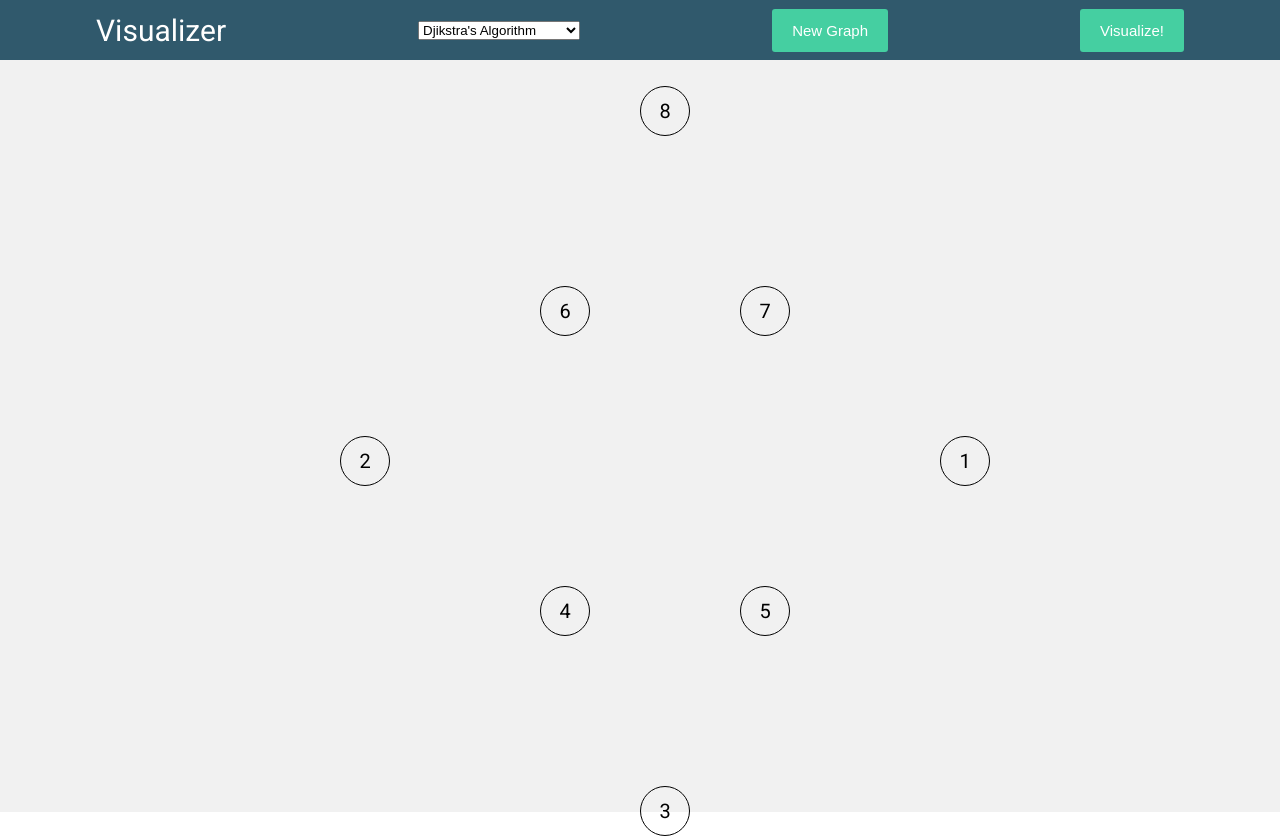
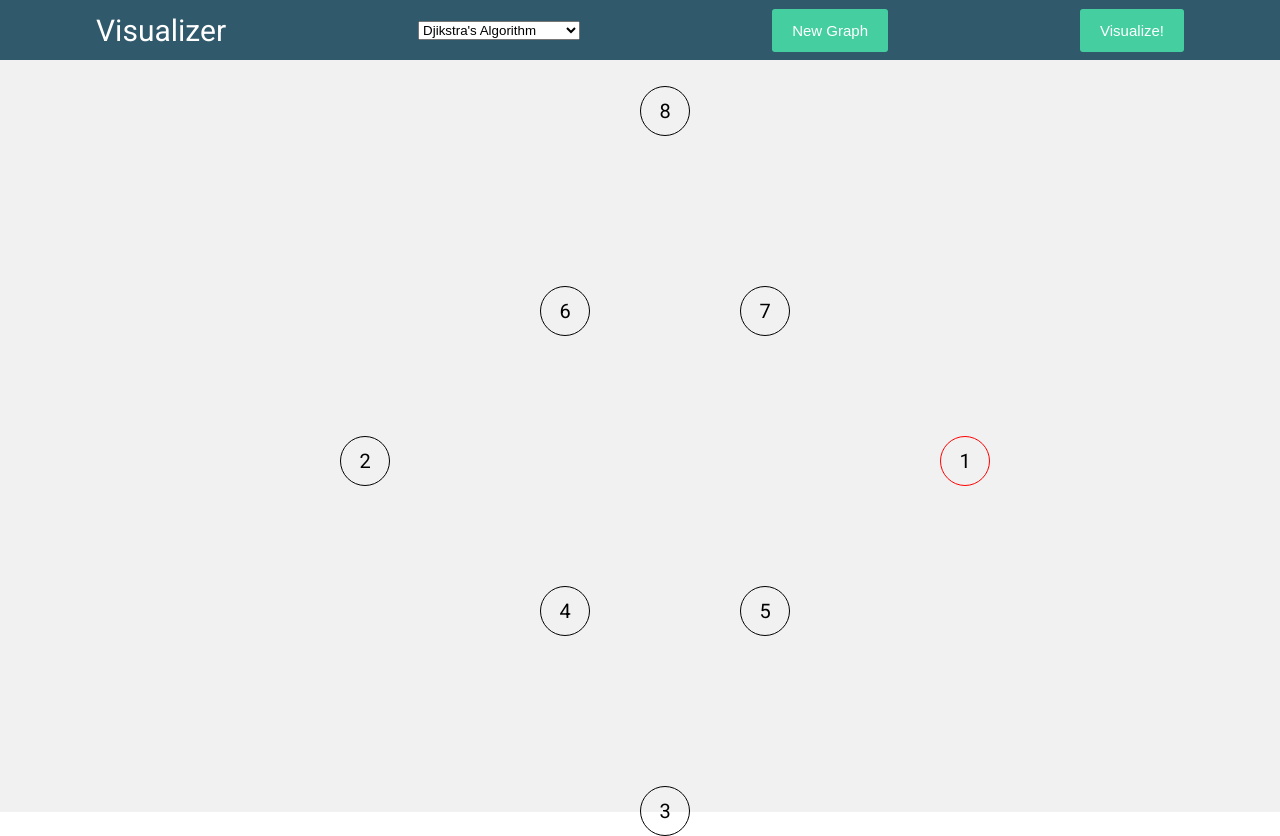
Before and after one commit to zamorai/visualizer, a React (Create React App) app: page / in a window 1280 px wide. Built offline with nearby package versions, Linux system fonts and the light colour scheme.

Commit message:
select random start node

```diff
--- a/src/App.js
+++ b/src/App.js
@@ -1,16 +1,23 @@
-import React from 'react';
+import React, { useState } from 'react';
 import Graph from './graph';
 import Header from './header';
 
+const nodes = [1,2,3,4,5,6,7,8];
 
 export default function App() {
+  const[selected, setSelected] = useState(1)
+  console.log(selected);
+  const randomSelect = () => {
+    setSelected(Math.floor(Math.random()*10%8+1))
+  }
+
   return (
     <div className="container">
 
-      <Header/>
+      <Header random={randomSelect} />
 
       <section className="body">
-        <Graph />
+        <Graph nodes={nodes} selected={selected} />
       </section>
 
     </div>
--- a/src/graph.js
+++ b/src/graph.js
@@ -1,17 +1,20 @@
 import React from 'react'
 
-export default function graph() {
+export default function graph(props) {
+
+  const renderNodes = props.nodes.map(item => {
+    var selected = false;
+    if(props.selected == item) {
+      selected = true
+    }
+    return (
+      <div className={`node node-${item} ${selected ? "selected" : ""}`}>{item}</div>
+    )
+  })
 
   return (
     <div className="graph-container">
-      <div className="node node-1">1</div>
-      <div className="node node-2">2</div>
-      <div className="node node-3">3</div>
-      <div className="node node-4">4</div>
-      <div className="node node-5">5</div>
-      <div className="node node-6">6</div>
-      <div className="node node-7">7</div>
-      <div className="node node-8">8</div>
+      {renderNodes}
     </div>
   )
 }
--- a/src/header.js
+++ b/src/header.js
@@ -1,6 +1,6 @@
 import React from 'react'
 
-export default function header() {
+export default function header(props) {
   return (
     <header className="header">
       <div className="logo">
@@ -14,7 +14,7 @@ export default function header() {
         </select>
       </div>
       <div>
-        <button className="btn-visualize">New Graph</button>
+        <button onClick={props.random}  className="btn-visualize">New Graph</button>
       </div>
       <div className="visualize">
         <button className="btn-visualize">Visualize!</button>
```
